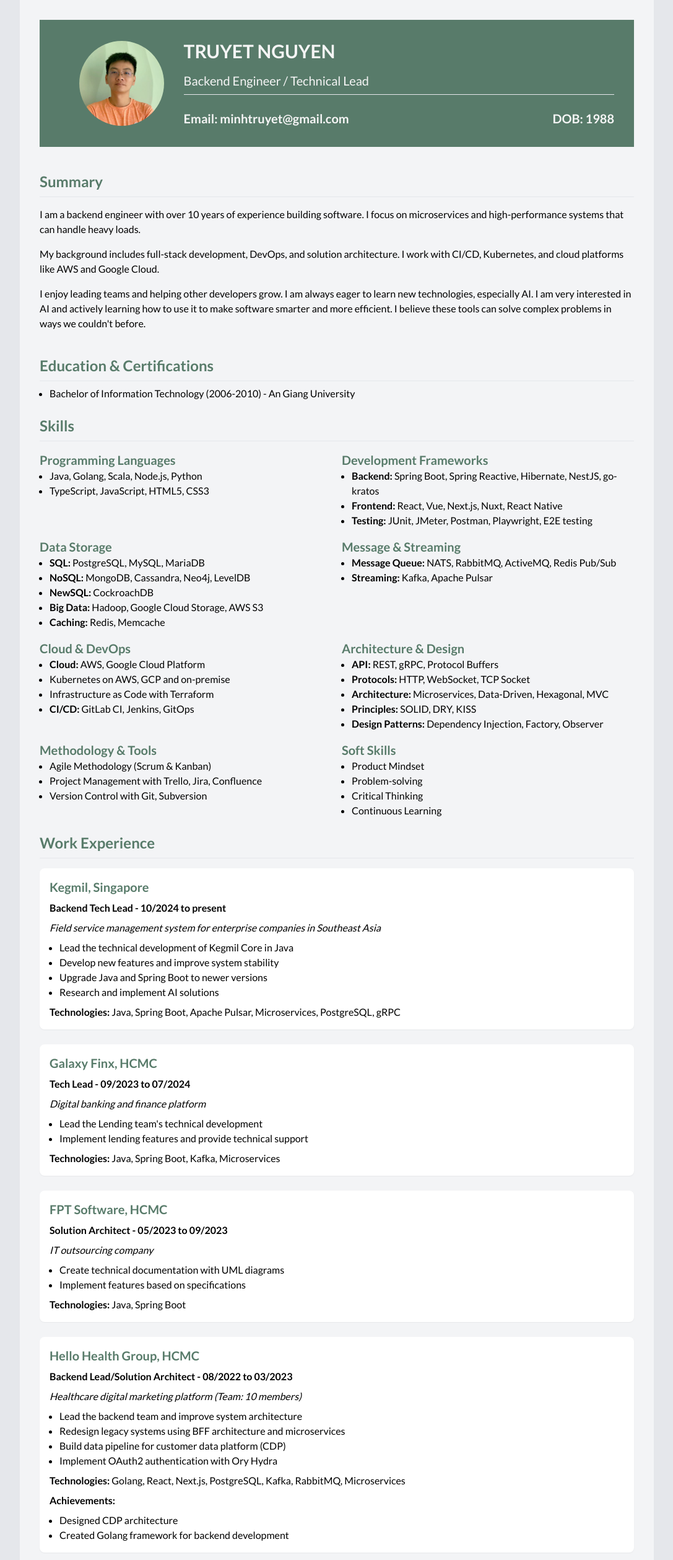
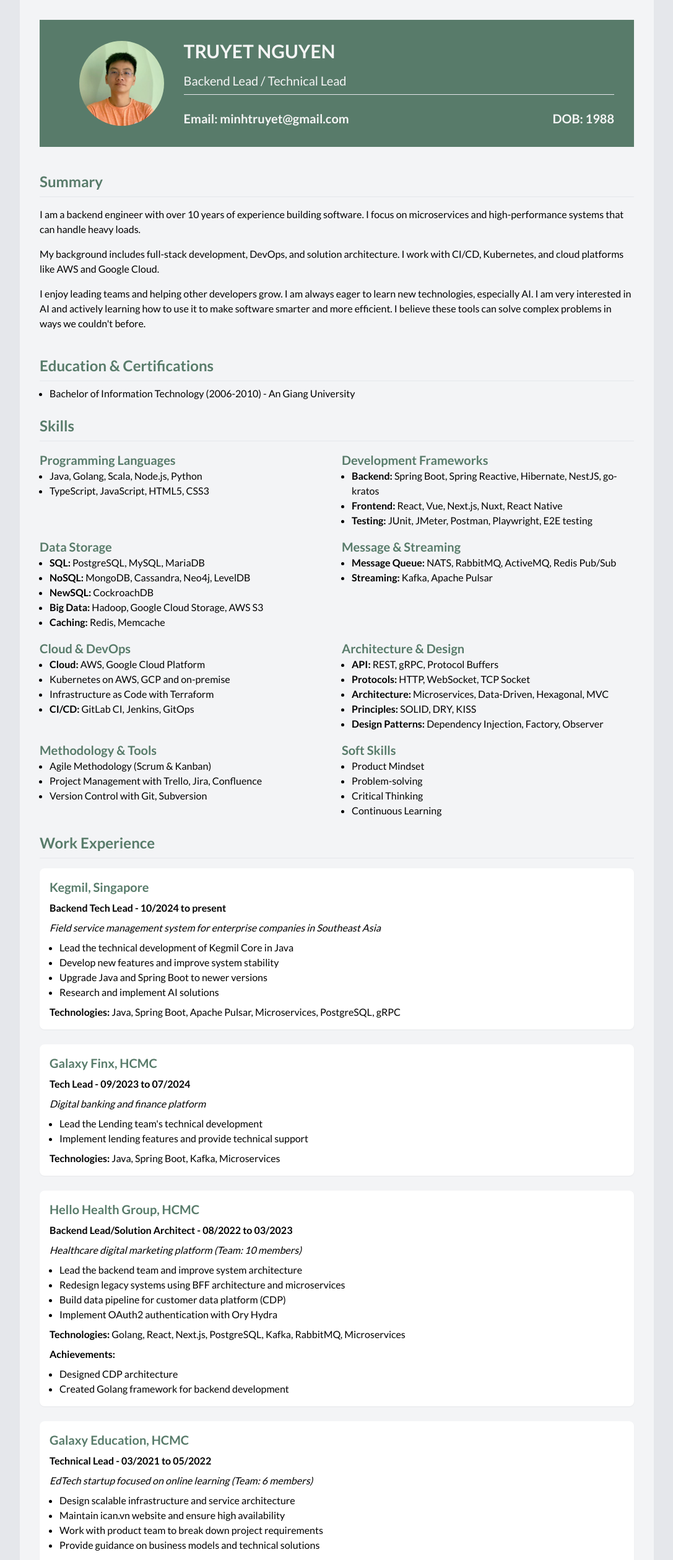
Before and after one commit to truyet/truyet.github.io, a Next.js app: page / in a window 1280 px wide. Shown: the top 2517 px of the page at 62% size, without its empty margins (96-1183 px from the left). Built offline with nearby package versions, Linux system fonts and the light colour scheme.

Commit message:
Update content

```diff
--- a/src/app/page.tsx
+++ b/src/app/page.tsx
@@ -18,7 +18,7 @@ export default function Home() {
           <div>
             <div className='lg:pr-12'>
               <h1 className="text-3xl font-bold">TRUYET NGUYEN</h1>
-              <h2 className='pt-4 text-xl'> Backend Engineer / Technical Lead</h2>
+              <h2 className='pt-4 text-xl'> Backend Lead / Technical Lead</h2>
             </div>
             <hr className='w-full my-2' />
           </div>
@@ -165,7 +165,7 @@ export default function Home() {
                 <p><span className='font-bold'>Technologies:</span> Java, Spring Boot, Kafka, Microservices</p>
               </div>
 
-              <div className='flex flex-col space-y-2 p-4 bg-white rounded-lg shadow-sm'>
+              {/* <div className='flex flex-col space-y-2 p-4 bg-white rounded-lg shadow-sm'>
                 <h4 className='heading text-xl font-semibold'>FPT Software, HCMC</h4>
                 <span className='font-bold'>Solution Architect - 05/2023 to 09/2023</span>
                 <p><i>IT outsourcing company</i></p>
@@ -174,7 +174,7 @@ export default function Home() {
                   <li>Implement features based on specifications</li>
                 </ul>
                 <p><span className='font-bold'>Technologies:</span> Java, Spring Boot</p>
-              </div>
+              </div> */}
 
               <div className='flex flex-col space-y-2 p-4 bg-white rounded-lg shadow-sm'>
                 <h4 className='heading text-xl font-semibold'>Hello Health Group, HCMC</h4>
```
Also changed, not shown: 1 other file (tests, documents, lock files or other folders).
